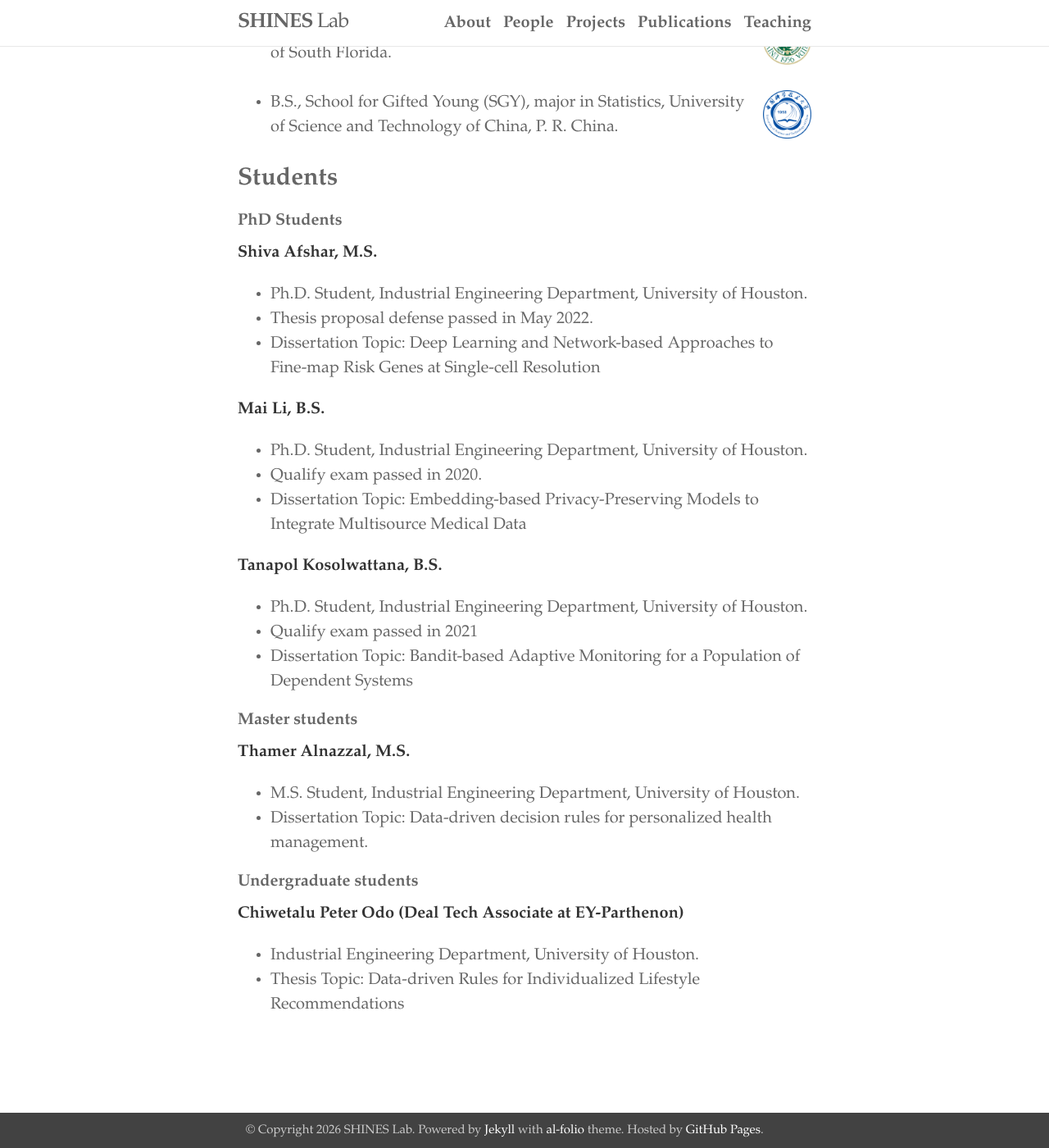
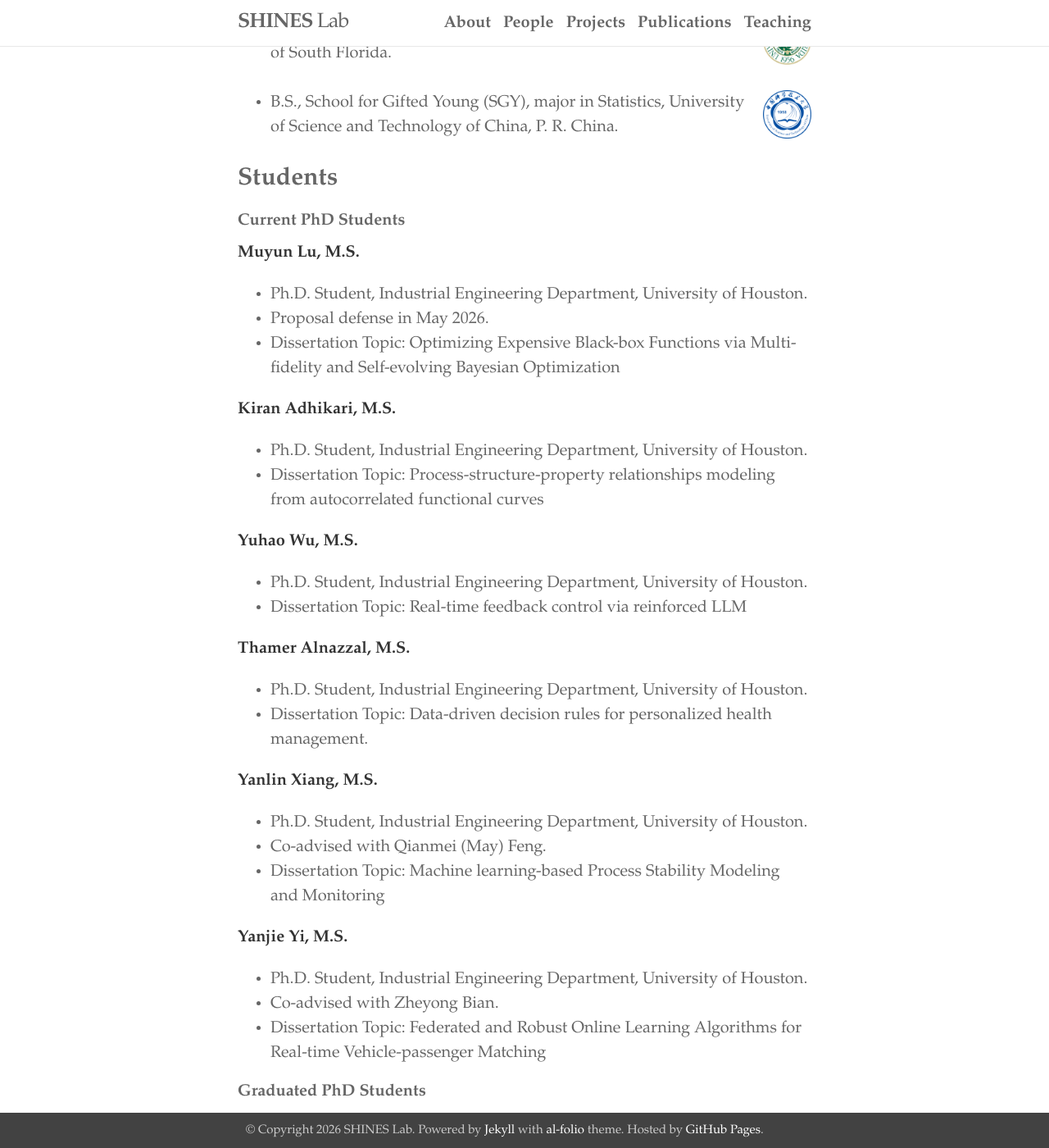
Before and after one commit to shines-lab/shines-lab.github.io, a Jekyll site: the page built from _pages/people.md, in a window 1280 px wide and 1400 px high, scrolled down 541 px. Shown: the whole window at 82% size. Built offline with Jekyll 4.4.1, drawn with Linux system fonts in a browser that asks for light colours; some of the changed text lies outside the part shown.

Commit message:
Update people.md

```diff
--- a/_pages/people.md
+++ b/_pages/people.md
@@ -9,7 +9,7 @@ description: Here are the faculty and students in SHINES Lab
 
 **Ying Lin, Ph.D.**
 <img src="{{site.baseurl}}/assets/img/UH.png" align="right" width="9%" height="9%">
-Assistant Professor, Industrial Engineering Department, University of Houston.
+Associate Professor, Industrial and Systems Engineering Department, University of Houston.
 <br>
 <br>
 <img src="{{site.baseurl}}/assets/img/UW.jpg" align="right" width="8.5%" height="8.5%">
@@ -27,44 +27,81 @@ Assistant Professor, Industrial Engineering Department, University of Houston.
 
 ### **Students**
 
-#### **PhD Students**
-
-<!--- <img src="{{site.baseurl}}/assets/img/IE_Shiva_Afshar_2019_1_WEB.jpg" align="right" width="13%" height="13%"> -->
-**Shiva Afshar, M.S.**
+#### **Current PhD Students**
+**Muyun Lu, M.S.**
 
 
 * Ph.D. Student, Industrial Engineering Department, University of Houston.
-* Thesis proposal defense passed in May 2022.
+* Proposal defense in May 2026.
+* Dissertation Topic: Optimizing Expensive Black-box Functions via Multi-fidelity and Self-evolving Bayesian Optimization
+
+**Kiran Adhikari, M.S.**
+
+
+* Ph.D. Student, Industrial Engineering Department, University of Houston.
+* Dissertation Topic: Process-structure-property relationships modeling from autocorrelated functional curves
+
+
+**Yuhao Wu, M.S.**
+
+
+* Ph.D. Student, Industrial Engineering Department, University of Houston.
+* Dissertation Topic: Real-time feedback control via reinforced LLM
+
+
+
+**Thamer Alnazzal, M.S.**
+
+* Ph.D. Student, Industrial Engineering Department, University of Houston.
+* Dissertation Topic: Data-driven decision rules for personalized health management.
+
+
+**Yanlin Xiang, M.S.**
+
+
+* Ph.D. Student, Industrial Engineering Department, University of Houston.
+* Co-advised with Qianmei (May) Feng.
+* Dissertation Topic: Machine learning-based Process Stability Modeling and Monitoring
+
+**Yanjie Yi, M.S.**
+
+
+* Ph.D. Student, Industrial Engineering Department, University of Houston.
+* Co-advised with Zheyong Bian.
+* Dissertation Topic: Federated and Robust Online Learning Algorithms for Real-time Vehicle-passenger Matching
+
+
+#### **Graduated PhD Students**
+
+<!--- <img src="{{site.baseurl}}/assets/img/IE_Shiva_Afshar_2019_1_WEB.jpg" align="right" width="13%" height="13%"> -->
+**Shiva Afshar, Ph.D.**
+
+
+* Data Scientist, Emory University School of Medicine
+* Graduated in May 2023.
 * Dissertation Topic: Deep Learning and Network-based Approaches to Fine-map Risk Genes at Single-cell Resolution
 
 
 
 
-**Mai Li, B.S.**
+**Mai Li, Ph.D.**
 
-* Ph.D. Student, Industrial Engineering Department, University of Houston.
-* Qualify exam passed in 2020.
+* Data Scientist, Precision Animal Health at Zoetis Inc.
+* Graduated in Fall 2024.
 * Dissertation Topic: Embedding-based Privacy-Preserving Models to Integrate Multisource Medical Data
 
 
 
 
-**Tanapol Kosolwattana, B.S.**
+**Tanapol Kosolwattana, Ph.D.**
 
 
-* Ph.D. Student, Industrial Engineering Department, University of Houston.
-* Qualify exam passed in 2021
+* Graduated in Spring 2025.
 * Dissertation Topic: Bandit-based Adaptive Monitoring for a Population of Dependent Systems
 
 
 
 
-#### **Master students**
-
-**Thamer Alnazzal, M.S.**
-
-* M.S. Student, Industrial Engineering Department, University of Houston.
-* Dissertation Topic: Data-driven decision rules for personalized health management.
 
 
 #### **Undergraduate students**
```
